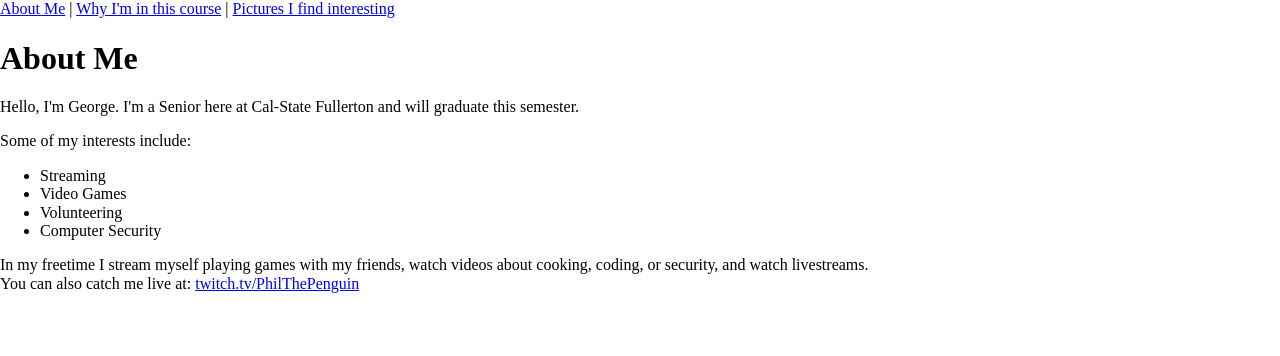
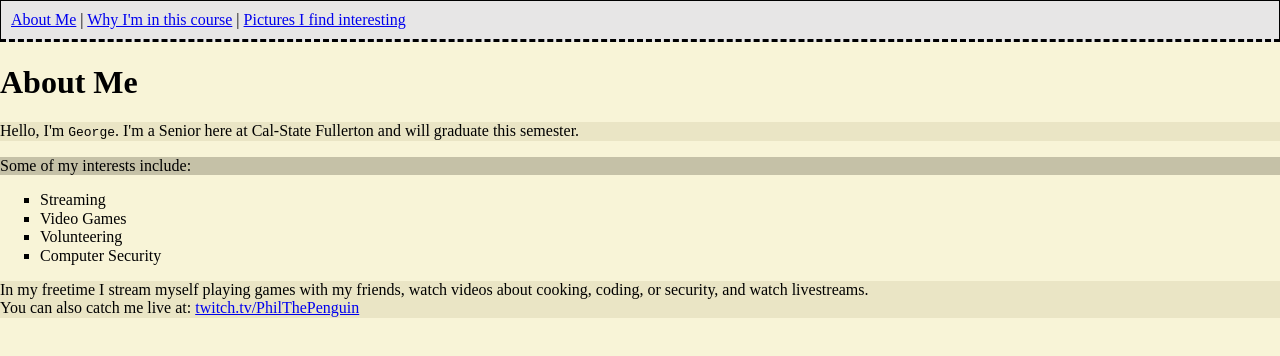
Before and after one commit to gcald/CPSC349-Project1, a plain HTML site: page index.html in a window 1280 px wide. Drawn offline with nearby package versions, Linux system fonts and the light colour scheme.

Commit message:
finished css tasks

```diff
--- a/css/style.css
+++ b/css/style.css
@@ -0,0 +1,60 @@
+
+.background-images{
+  background-color: #332d2c;
+  color: white;
+}
+
+.background-index{
+  background-color: #f8f4d7;
+}
+
+.background-course{
+  background-color: #aef4d8;
+}
+
+.name{
+  font-family: monospace;
+}
+
+.para-one{
+  background-color: #eae5c5;
+}
+
+.para-two{
+  background-color: #c5c1a7;
+}
+
+.alt-bullet{
+  list-style-type: square;
+}
+
+.alt-ordered{
+  list-style-type: lower-alpha;
+}
+
+.nav-bar{
+  border-style: solid;
+  border-width: thin;
+  border-bottom: 5px;
+  border-bottom-width: medium;
+  border-bottom-style: dashed;
+  border-color: black;
+  padding: 10px;
+  background-color: #e7e6e6;
+  color: black;
+}
+
+.image{
+  overflow: hidden;
+  object-fit: contain;
+  width: 480px;
+  height: 360px;
+}
+
+img{
+  max-height: 100%
+}
+
+a:hover{
+  color: #ca1f9b;
+}
--- a/index.html
+++ b/index.html
@@ -6,9 +6,9 @@
     <link rel="stylesheet" href="css/style.css">
     <title>About Me</title>
   </head>
-  <body>
+  <body class="background-index">
     <header>
-      <nav>
+      <nav class="nav-bar">
         <a href="index.html">About Me</a> |
         <a href="course.html">Why I'm in this course</a> |
         <a href="pictures.html">Pictures I find interesting</a>
@@ -17,16 +17,16 @@
     <main>
     <section>
       <h1>About Me</h1>
-        <p>Hello, I'm George. I'm a Senior here at Cal-State Fullerton and will
+        <p class="para-one">Hello, I'm <span class="name">George</span>. I'm a Senior here at Cal-State Fullerton and will
           graduate this semester.</p>
-        <p>Some of my interests include:</p>
-        <ul>
+        <p class="para-two">Some of my interests include:</p>
+        <ul class="alt-bullet">
             <li>Streaming</li>
             <li>Video Games</li>
             <li>Volunteering</li>
             <li>Computer Security</li>
         </ul>
-        <p>In my freetime I stream myself playing games with my friends, watch videos
+        <p class="para-one">In my freetime I stream myself playing games with my friends, watch videos
         about cooking, coding, or security, and watch livestreams. <br> You can also
         catch me live at: <a href="https://twitch.tv/PhilThePenguin">twitch.tv/PhilThePenguin
         </a></p>
```
Also changed, not shown: course.html (+3 -3 lines), pictures.html (+11 -5 lines).
